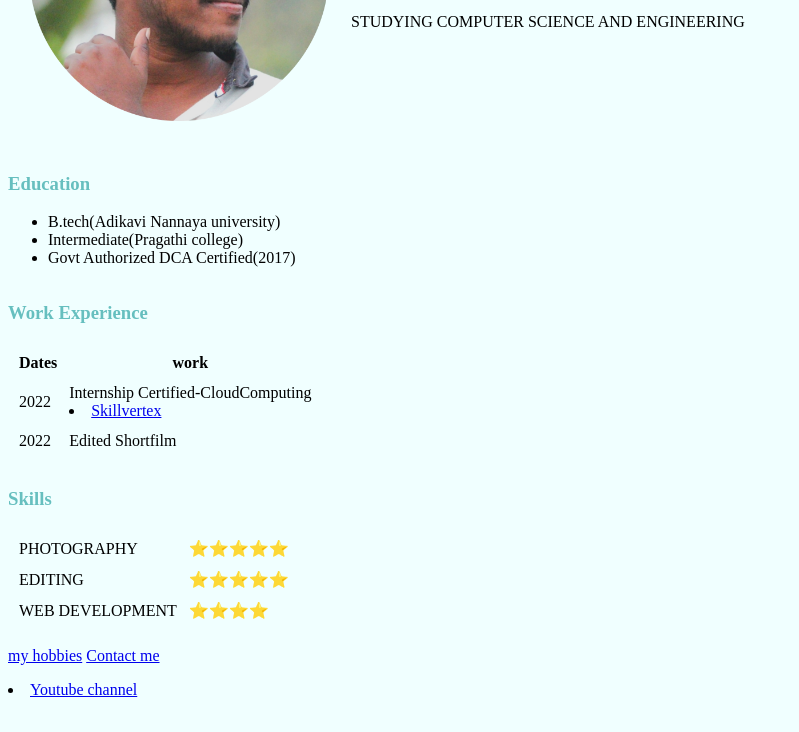
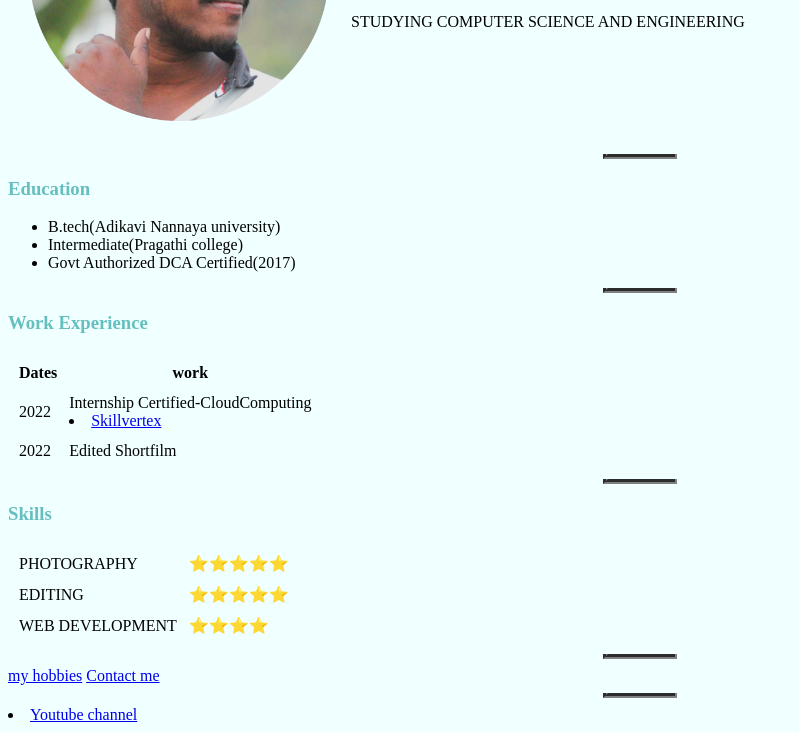
Before and after one commit to rishiraj06/cv, a plain HTML site: page index.html in a window 1280 px wide. Shown: the part 208-940 px from the top of the page, without its empty margins (0-799 px from the left). Before the commit the page ends 915 px from the top, so only its background shows below. Drawn offline with Linux system fonts and the light colour scheme.

Commit message:
Update style.css

```diff
--- a/css/style.css
+++ b/css/style.css
@@ -13,7 +13,7 @@ background-color:#66BFBF;
 
 
 hr{
-    border-style:none;
+    border-style:groove;
     border-top-style:none;
     border-color:grey;
     border-width: 5px;
```
